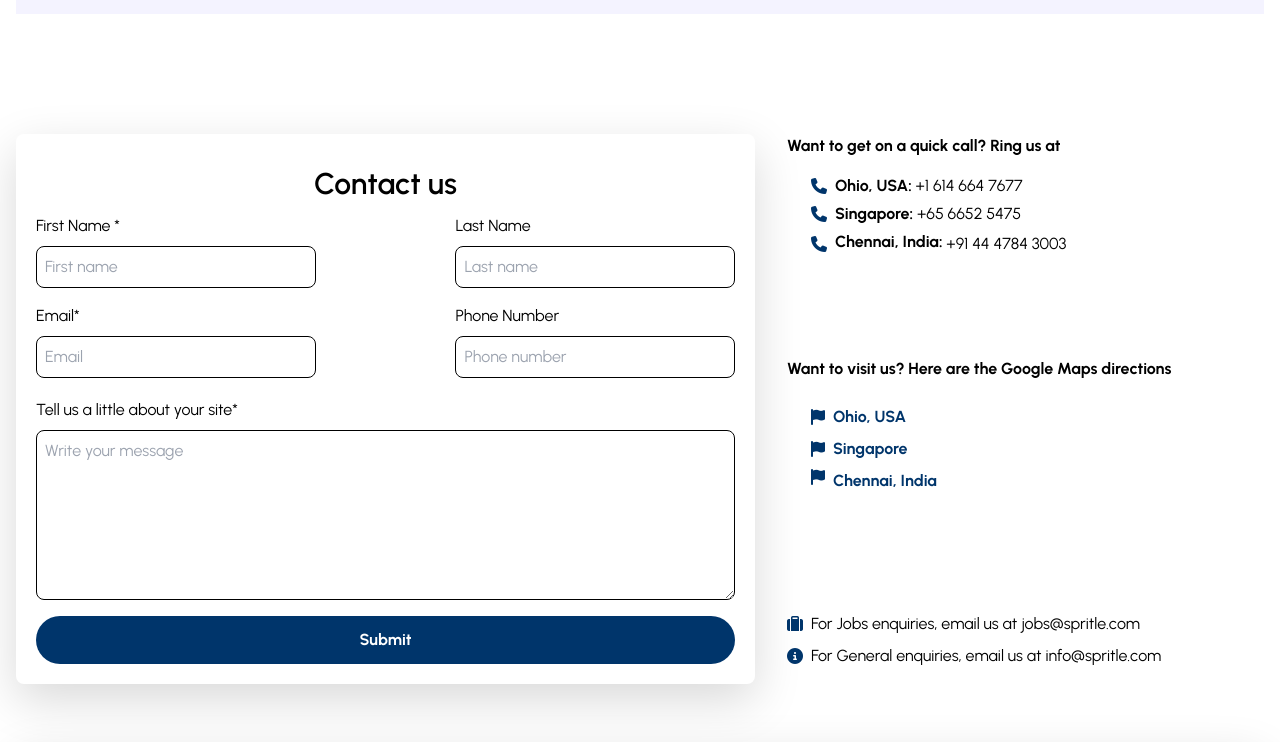
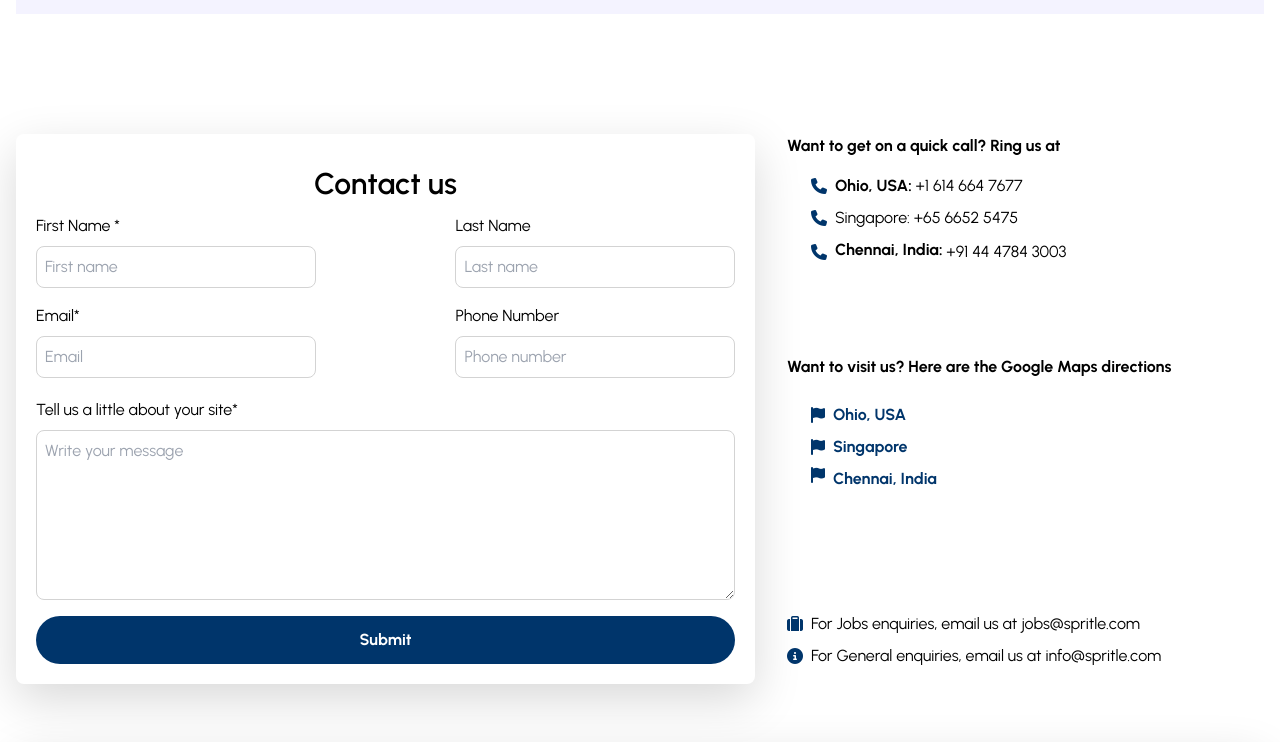
Before and after one commit to spritlesoftware/Smartle-website, a Next.js app: page /contactus in a window 1280 px wide. Shown: the part 663-1405 px from the top of the page. Built offline with nearby package versions, Linux system fonts and the light colour scheme.

Commit message:
updated the border color of the inputs and text area

```diff
--- a/app/contactus/page.jsx
+++ b/app/contactus/page.jsx
@@ -80,7 +80,7 @@ const Contactus = () => {
             First Name *
           </label>
           <input
-            className="rounded-lg border border-gray-100 w-full p-2"
+            className="rounded-lg border  w-full p-2" style={{borderColor:"lightgrey"}}
             type="text"
             id="FirstName"
             name="name"
@@ -93,7 +93,7 @@ const Contactus = () => {
             Last Name
           </label>
           <input
-            className="rounded-lg border border-gray-300 w-full p-2"
+            className="rounded-lg border w-full p-2" style={{borderColor:"lightgrey"}}
             type="text"
             id="LastName"
             name="name"
@@ -108,7 +108,7 @@ const Contactus = () => {
             Email*
           </label>
           <input
-            className="rounded-lg border border-gray-300 w-full p-2 block"
+            className="rounded-lg border  w-full p-2 block" style={{borderColor:"lightgrey"}}
             type="email"
             id="Email"
             name="email"
@@ -121,7 +121,7 @@ const Contactus = () => {
             Phone Number
           </label>
           <input
-            className="rounded-lg border border-gray-300 w-full p-2"
+            className="rounded-lg border  w-full p-2" style={{borderColor:"lightgrey"}}
             type="tel"
             id="PhoneNumber"
             name="phone"
@@ -138,7 +138,7 @@ const Contactus = () => {
           className="rounded-lg border border-gray-300 w-full p-2 block resize-y" // Added 'resize-y' class to enable vertical resizing
           id="text-area"
           placeholder="Write your message"
-          style={{ height: "170px" }} // Adjust the height as needed
+          style={{ height: "170px", borderColor:'lightgrey'}} // Adjust the height as needed
         ></textarea>
         <p className="text-red-500 text-xs mt-1" id="TextAreaErr"></p>
       </div>
@@ -152,20 +152,20 @@ const Contactus = () => {
     </div>
   </div>
 
-  <div className="lg:w-2/5 lg:pl-4 py-3 lg:py-0 flex flex-col justify-between">
+  <div className="lg:w-2/5 lg:pl-4 py-2 lg:py-0 flex flex-col justify-between">
     <div>
       <h6 className="font-bold">Want to get on a quick call? Ring us at</h6>
       <div className="py-1">
       <div className="py-3" style={{paddingLeft:"5%"}}>
-        <p className="flex items-center mb-1">
+        <p className="flex items-center mb-2">
           <i className="fas fa-phone mr-2" style={{color:'#00356b'}}></i>
           <span className="font-bold">Ohio, USA:</span>&nbsp;+1 614 664 7677
         </p>
-        <p className="flex items-center mb-1">
+        <p className="flex items-center mb-2">
           <i className="fas fa-phone mr-2" style={{color:'#00356b'}}></i>
-          <span className="font-bold" mb-1>Singapore:</span>&nbsp;+65 6652 5475
+          <span clasName="font-bold" mb-1>Singapore:</span>&nbsp;+65 6652 5475
         </p>
-        <p className="flex items-center mb-1">
+        <p className="flex items-center">
           <i className="fas fa-phone mr-2" style={{color:'#00356b'}}></i>
           <span className="font-bold mb-1">Chennai, India:</span>&nbsp;+91 44 4784 3003
         </p>
@@ -177,7 +177,7 @@ const Contactus = () => {
     <div>
       <h6 className="font-bold">Want to visit us? Here are the Google Maps directions</h6>
       <div className="py-3 flex flex-col space-y-2">
-      <div className="py-3 flex flex-col space-y-2" style={{paddingLeft:"5%"}}>
+      <div className="py-3 flex flex-col space-y-2 mb-2" style={{paddingLeft:"5%"}}>
         <a
           className="flex items-center" style={{color:'#00356b'}}
           href="https://www.google.com/maps/place/Spritle+software+LLC/@40.0044937,-83.1532564,17z/data=!3m1!4b1!4m6!3m5!1s0x8838978530ed0737:0xaa95bab488bbf005!8m2!3d40.0044937!4d-83.1532564!16s%2Fg%2F11rnntvpmb?entry=ttu"
@@ -193,7 +193,7 @@ const Contactus = () => {
           <span className="font-bold">Singapore</span>
         </a>
         <a
-          className="flex items-centere" style={{color:'#00356b'}}
+          className="flex items-centere mb-2" style={{color:'#00356b'}}
           href="https://www.google.com/maps/place/Spritle+Software/@13.0670529,80.1766501,17z/data=!3m1!4b1!4m6!3m5!1s0x3a5263d902a72203:0xa64bbcae249c5436!8m2!3d13.0670529!4d80.1766501!16s%2Fg%2F1tfv3k9g?entry=ttu"
         >
           <i className="fas fa-flag  mr-2" style={{color:'#00356b'}}></i>
```
